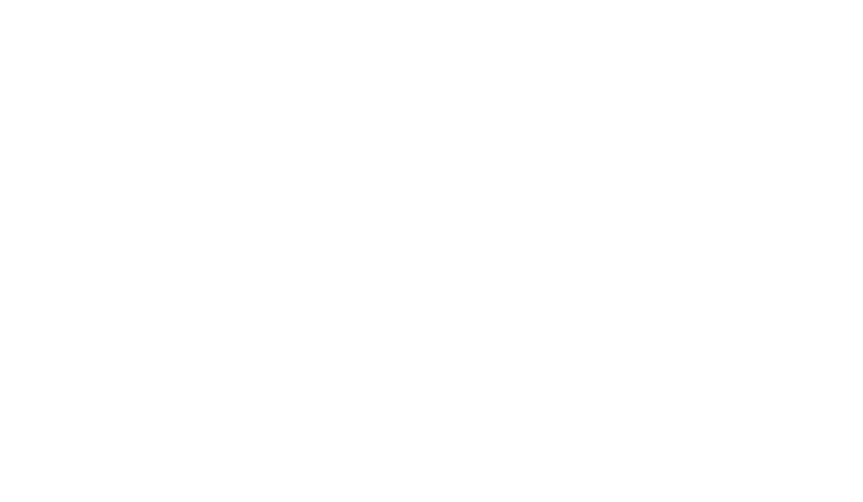
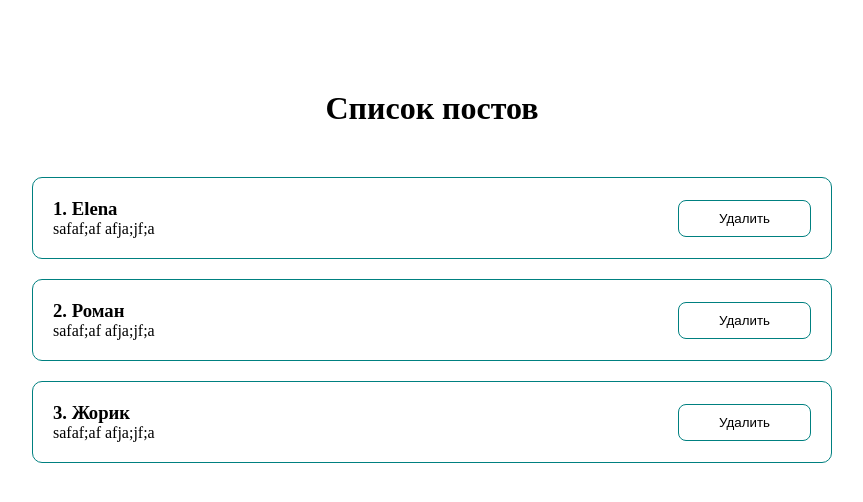
Before and after one commit to Elena-Tkach/stadying-react, a React (Create React App) app: page / in a window 1280 px wide. Shown: the top 502 px of the page, without its empty margins (208-1071 px from the left). Built offline with nearby package versions, Linux system fonts and the light colour scheme; the HTML template or start-up script is replaced by a standard one.

Commit message:
feat: Add list

```diff
--- a/package.json
+++ b/package.json
@@ -34,5 +34,8 @@
       "last 1 firefox version",
       "last 1 safari version"
     ]
+  },
+  "devDependencies": {
+    "@babel/plugin-proposal-private-property-in-object": "^7.21.11"
   }
 }
--- a/src/App.js
+++ b/src/App.js
@@ -1,9 +1,17 @@
-import React from "react";
+import React, { useState } from "react";
+import PostList from "./components/PostList";
+import { postss } from './consts';
+import cl from './styles/App.module.css'
+
+
+
 
 function App() {
+   const [posts, setPosts] = useState(postss);
+
   return (
-    <div className="App">
-
+    <div className={cl.App}>
+      <PostList posts={ posts} title={'Список постов'} />
     </div>
   );
 }
--- /dev/null
+++ b/src/components/PostItem.jsx
@@ -0,0 +1,20 @@
+import React from 'react';
+import cl from '../styles/App.module.css';
+
+
+const PostItem = (props) => {
+
+	return (
+		 <li className={cl.post}>
+        <div className={cl.post__content}>
+				<h3>{props.post.id}. {props.post.title}</h3>
+				<p>{props.post.subtitle}</p>
+        </div>
+        <div className="post__btns">
+          <button className={cl.button}>Удалить</button>
+        </div>
+     </li>
+	);
+};
+
+export default PostItem;
--- /dev/null
+++ b/src/components/PostList.jsx
@@ -0,0 +1,19 @@
+import React from 'react';
+import PostItem from './PostItem';
+import cl from '../styles/App.module.css';
+
+const PostList = ({ posts, title }) => {
+	console.log(posts);
+	return (
+		<>
+			<h1 style={{ marginBottom: '50px' }}>{title}</h1>
+			<ul className={cl.list}>
+			{posts.map((post) =>
+				<PostItem post={post} key={post.id} />
+				)}
+			</ul>
+		</>
+	);
+};
+
+export default PostList;
--- /dev/null
+++ b/src/consts.js
@@ -0,0 +1,5 @@
+export const postss = [
+	{ id: '1', title: 'Elena', subtitle: 'safaf;af afja;jf;a' },
+	{ id: '2', title: 'Роман', subtitle: 'safaf;af afja;jf;a' },
+	{ id: '3', title: 'Жорик', subtitle: 'safaf;af afja;jf;a'},
+]
--- /dev/null
+++ b/src/styles/App.module.css
@@ -0,0 +1,48 @@
+* {
+	margin: 0;
+	padding: 0;
+	box-sizing: border-box;
+}
+
+
+.App {
+	width: 800px;
+	margin: 90px auto;
+	text-align: center;
+}
+
+.post {
+	padding: 20px;
+	margin-bottom: 20px;
+
+	display: flex;
+	justify-content: space-between;
+	align-items: center;
+
+	border: 1px solid teal;
+	border-radius: 10px;
+}
+
+.post__content {
+	text-align: start;
+}
+
+
+.button {
+	cursor: pointer;
+	border: 1px solid teal;
+	padding: 10px 40px;
+	border-radius: 8px;
+	background: white;
+	transition: all .3s ease-in-out;
+}
+
+.button:hover {
+	background: teal;
+	color: white;
+}
+
+.button .active {
+	background: teal;
+	color: white;
+}
```
Also changed, not shown: 1 other file (tests, documents, lock files or other folders).
